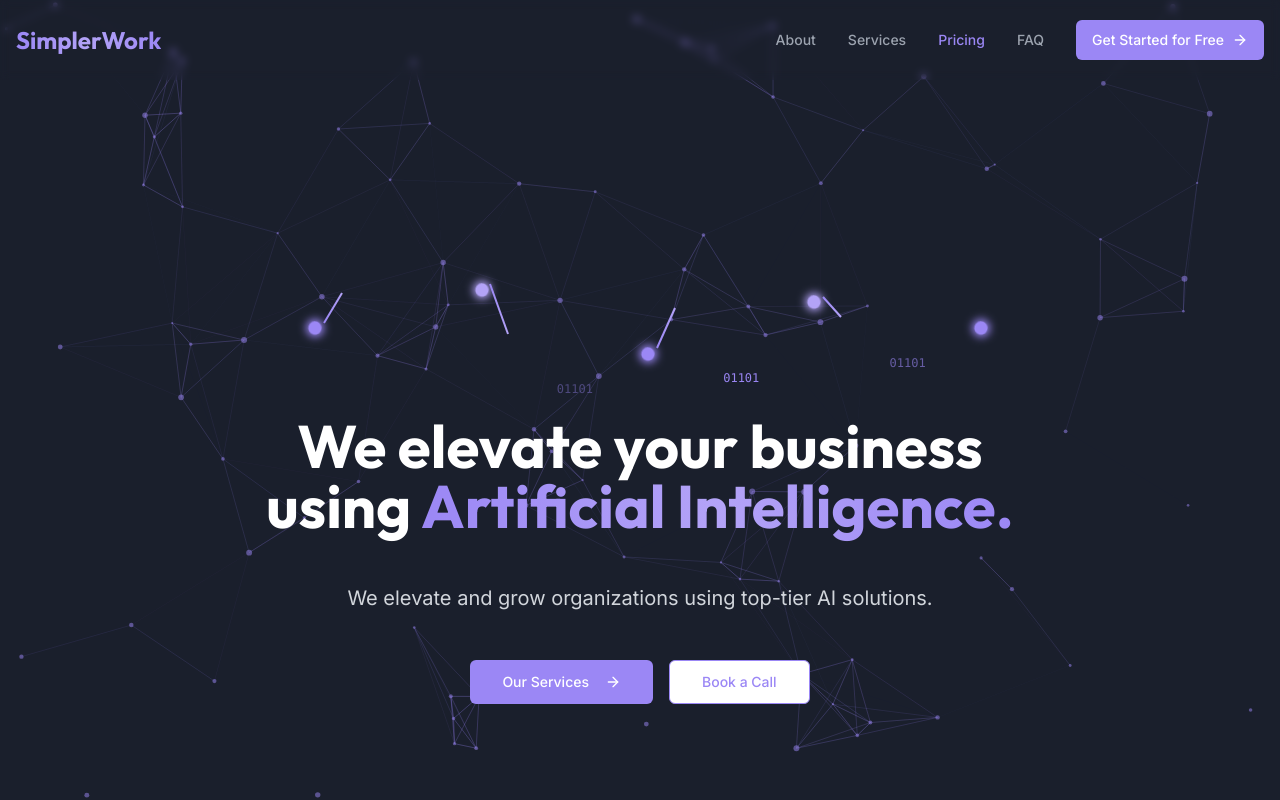
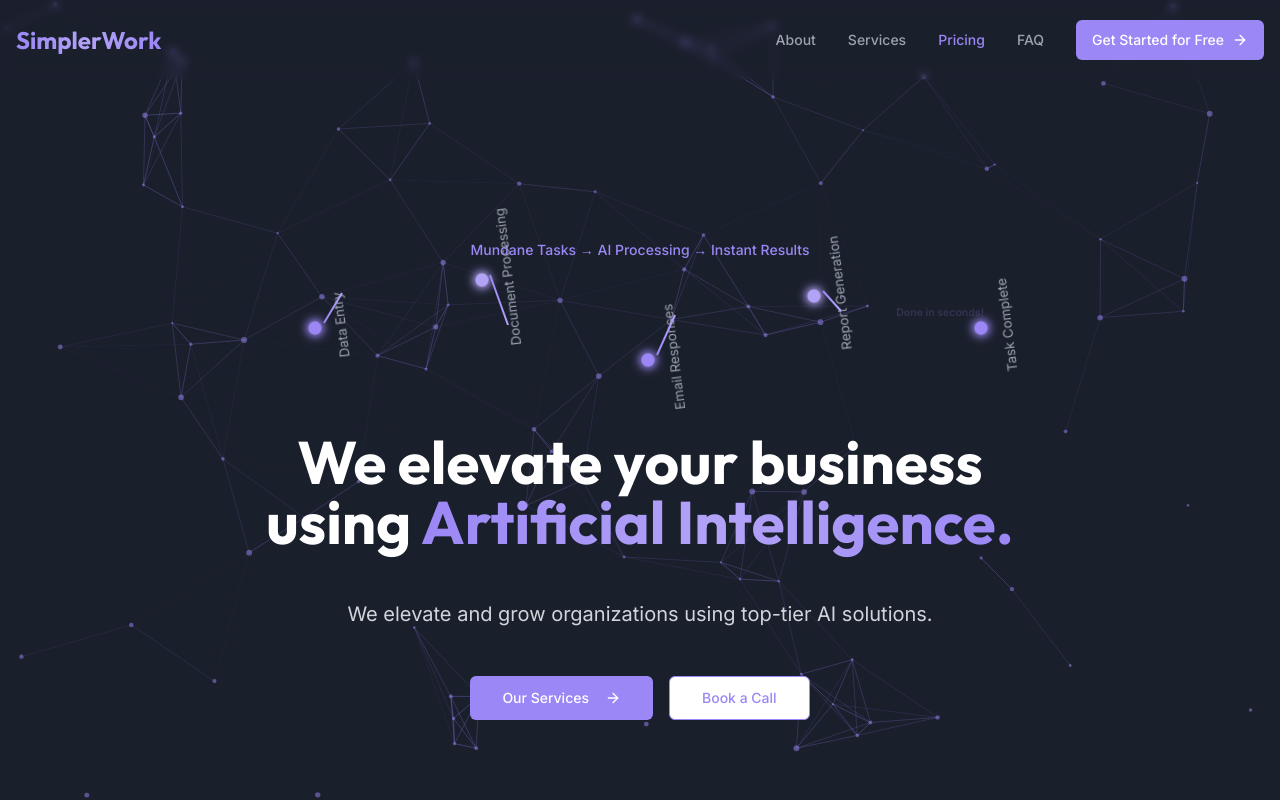
Before and after one commit to 7mvz/future-workflow-magic, a React (Vite) app: page / in a window 1280 px wide. Shown: the top 800 px of the page. Built offline with nearby package versions, Linux system fonts and the light colour scheme.

Commit message:
Improve messaging clarity
Improve the clarity of messages displayed to the user, potentially incorporating phrases like "MUNDANE task being done in seconds by AI, Done!".

```diff
--- a/src/components/HeroSection.tsx
+++ b/src/components/HeroSection.tsx
@@ -3,7 +3,7 @@ import { motion } from "framer-motion";
 import { Button } from "@/components/ui/button";
 import { ArrowRight } from "lucide-react";
 
-const WorkflowNode = ({ delay, x, y, color }: { delay: number; x: number; y: number; color: string }) => (
+const WorkflowNode = ({ delay, x, y, color, label }: { delay: number; x: number; y: number; color: string; label: string }) => (
   <motion.div
     initial={{ opacity: 0, scale: 0 }}
     animate={{ opacity: 1, scale: 1 }}
@@ -30,6 +30,9 @@ const WorkflowNode = ({ delay, x, y, color }: { delay: number; x: number; y: num
     >
       <div className={`w-4 h-4 rounded-full ${color} blur-sm`} />
       <div className={`w-3 h-3 rounded-full ${color} absolute top-0.5 left-0.5`} />
+      <div className="absolute -bottom-6 left-1/2 -translate-x-1/2 whitespace-nowrap text-xs text-gray-400">
+        {label}
+      </div>
     </motion.div>
   </motion.div>
 );
@@ -74,34 +77,44 @@ const ConnectingLine = ({ delay, start, end }: { delay: number; start: { x: numb
   </motion.div>
 );
 
-const FloatingDataPoint = ({ delay, x, y }: { delay: number; x: number; y: number }) => (
+const ProcessedIndicator = ({ delay, x, y }: { delay: number; x: number; y: number }) => (
   <motion.div
-    initial={{ opacity: 0, y: 20 }}
+    initial={{ opacity: 0, scale: 0 }}
     animate={{
       opacity: [0, 1, 0],
-      y: [y + 20, y, y - 20]
+      scale: [0.8, 1.2, 0.8]
     }}
     transition={{
-      duration: 2,
+      duration: 1.5,
       delay,
       repeat: Infinity,
-      repeatDelay: 3
+      repeatDelay: 2
     }}
-    className="absolute text-xs font-mono text-primary"
+    className="absolute text-xs font-semibold text-primary"
     style={{ left: `${x}%`, top: `${y}%` }}
   >
-    01101
+    Done in seconds!
   </motion.div>
 );
 
 const WorkflowAnimation = () => (
-  <div className="relative w-full h-32 mb-8">
-    {/* Nodes */}
-    <WorkflowNode delay={0} x={10} y={50} color="bg-primary" />
-    <WorkflowNode delay={0.3} x={30} y={20} color="bg-primary-light" />
-    <WorkflowNode delay={0.6} x={50} y={70} color="bg-primary" />
-    <WorkflowNode delay={0.9} x={70} y={30} color="bg-primary-light" />
-    <WorkflowNode delay={1.2} x={90} y={50} color="bg-primary" />
+  <div className="relative w-full h-40 mb-8">
+    {/* Task Labels at the top */}
+    <motion.div
+      initial={{ opacity: 0, y: -10 }}
+      animate={{ opacity: 1, y: 0 }}
+      transition={{ delay: 0.2 }}
+      className="absolute top-0 left-0 w-full text-center text-sm font-medium text-primary"
+    >
+      Mundane Tasks → AI Processing → Instant Results
+    </motion.div>
+
+    {/* Nodes with labels */}
+    <WorkflowNode delay={0} x={10} y={50} color="bg-primary" label="Data Entry" />
+    <WorkflowNode delay={0.3} x={30} y={20} color="bg-primary-light" label="Document Processing" />
+    <WorkflowNode delay={0.6} x={50} y={70} color="bg-primary" label="Email Responses" />
+    <WorkflowNode delay={0.9} x={70} y={30} color="bg-primary-light" label="Report Generation" />
+    <WorkflowNode delay={1.2} x={90} y={50} color="bg-primary" label="Task Complete" />
 
     {/* Connecting Lines */}
     <ConnectingLine delay={0.2} start={{ x: 12, y: 52 }} end={{ x: 30, y: 22 }} />
@@ -109,11 +122,11 @@ const WorkflowAnimation = () => (
     <ConnectingLine delay={0.8} start={{ x: 52, y: 72 }} end={{ x: 70, y: 32 }} />
     <ConnectingLine delay={1.1} start={{ x: 72, y: 32 }} end={{ x: 90, y: 52 }} />
 
-    {/* Floating Data Points */}
-    <FloatingDataPoint delay={0} x={20} y={40} />
-    <FloatingDataPoint delay={0.5} x={40} y={60} />
-    <FloatingDataPoint delay={1} x={60} y={50} />
-    <FloatingDataPoint delay={1.5} x={80} y={40} />
+    {/* Process Indicators */}
+    <ProcessedIndicator delay={0.7} x={20} y={40} />
+    <ProcessedIndicator delay={1.2} x={40} y={60} />
+    <ProcessedIndicator delay={1.7} x={60} y={50} />
+    <ProcessedIndicator delay={2.2} x={80} y={40} />
   </div>
 );
 
```
